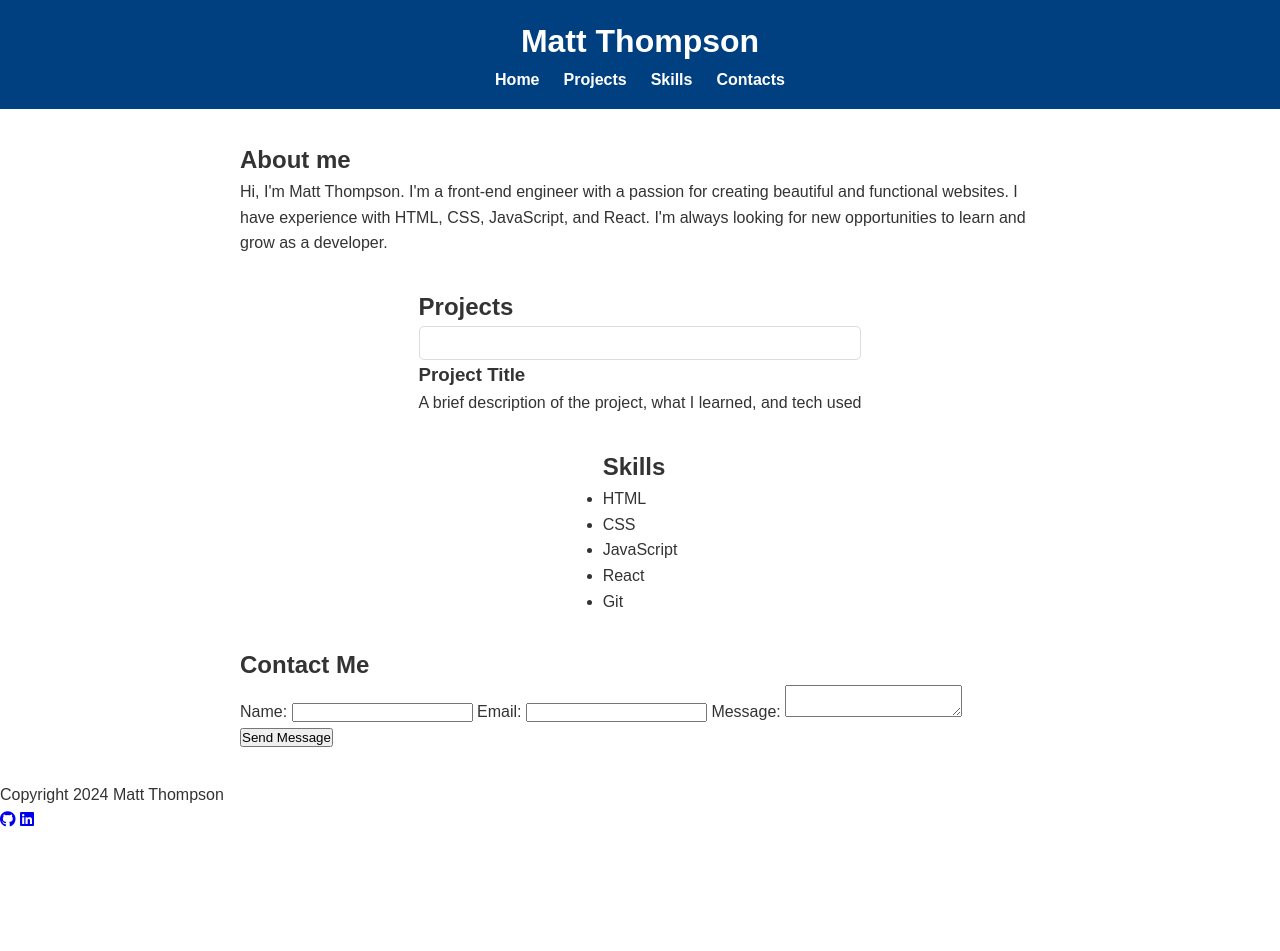
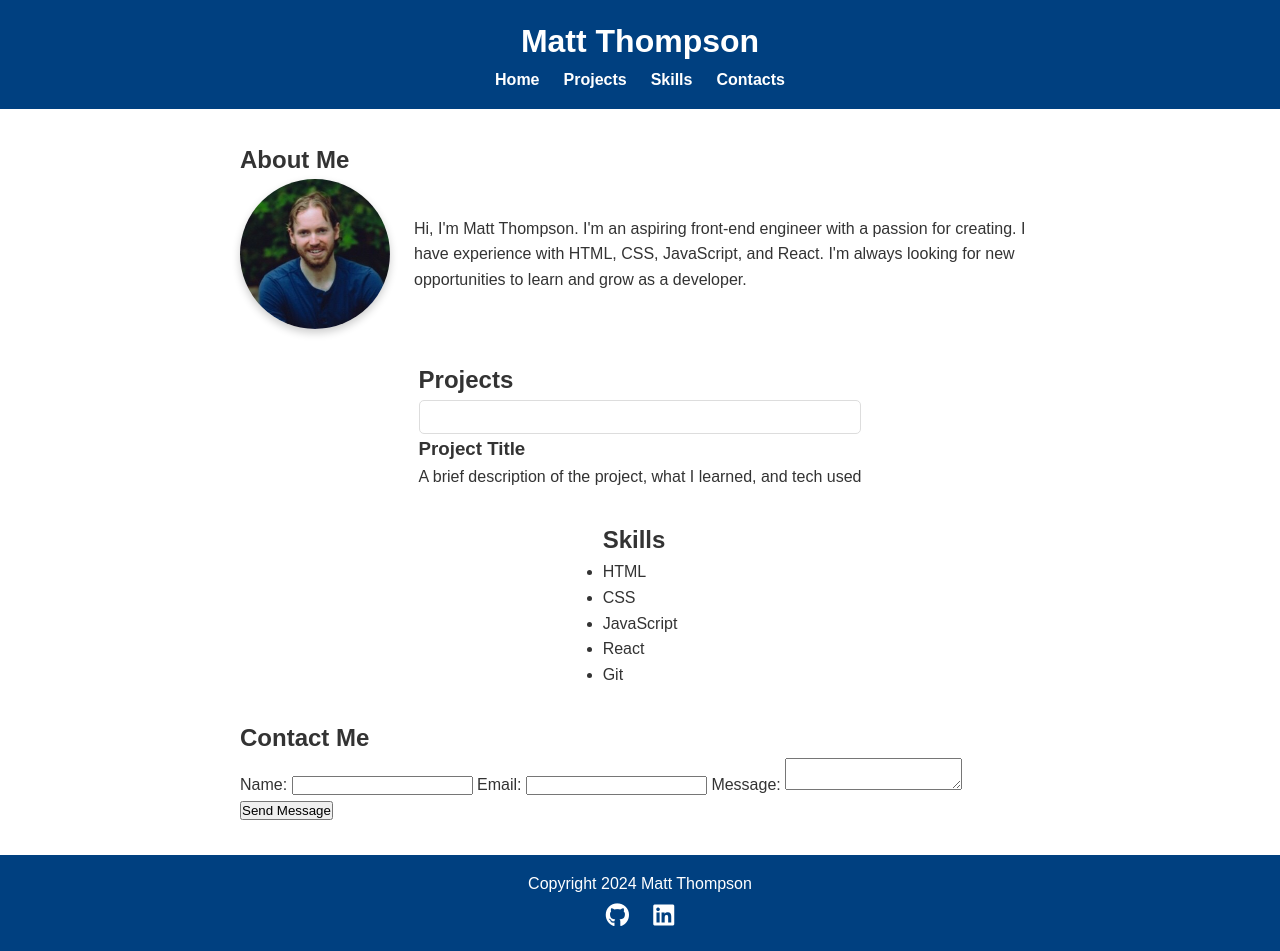
Before and after one commit to MattThompson15/portfolio-project, a plain HTML site: page index.html in a window 1280 px wide. Before the commit the page ends 833 px from the top, so only its background shows below. Drawn offline with Linux system fonts and the light colour scheme.

Commit message:
modified html, css, added image

```diff
--- a/index.html
+++ b/index.html
@@ -15,14 +15,16 @@
                 <li><a href="#home">Home</a></li>
                 <li><a href="#projects">Projects</a></li>
                 <li><a href="#skills">Skills</a></li>
-                <li><a href="#contacts">Contacts</a></li>
+                <li><a href="#contact">Contacts</a></li>
             </ul>
         </nav>
       </header>
       <main>
         <section id="home">
-            <h2>About me</h2>
-            <p>Hi, I'm Matt Thompson. I'm a front-end engineer with a passion for creating beautiful and functional websites. I have experience with HTML, CSS, JavaScript, and React. I'm always looking for new opportunities to learn and grow as a developer.</p>
+            <h2>About Me</h2>
+            <div class="about-content">
+                <img src="1706740780585.jpg" alt="Matt Thompson" class="about-image">
+            <p>Hi, I'm Matt Thompson. I'm an aspiring front-end engineer with a passion for creating. I have experience with HTML, CSS, JavaScript, and React. I'm always looking for new opportunities to learn and grow as a developer.</p>
         </section>
         <section id="projects">
             <h2>Projects</h2>
--- a/style.css
+++ b/style.css
@@ -50,6 +50,23 @@ section {
     margin: 0 auto;
 }
 
+.about-content {
+    display: flex;
+    align-items: center;
+    gap: 1.5rem;
+    max-width: 800px;
+    margin: 0 auto;
+}
+
+.about-image {
+    width: 150px;
+    height: 150px;
+    border-radius: 50%;
+    object-fit: cover;
+    box-shadow: 0 4px 8px rgba(0, 0, 0, 0.2);
+
+}
+
 .project-card {
     border: 1px solid #ddd;
     padding: 1rem;
@@ -57,3 +74,33 @@ section {
     text-align: center;
     transition: transfrom 0.2s ease, box-shadow 0.2s ease;
 }
+
+.project-card:hover {
+    transform: translateY(-5px);
+    box-shadow: 0 5px 15px rgba(0, 0, 0, 0.1);
+}
+
+footer {
+    background-color: #004080;
+    color: white;
+    text-align: center;
+    padding: 1em;
+}
+
+/* Footer Social Icons */
+.social-icons a {
+    margin: 0 10px;
+    color: white;
+    font-size: 1.5rem;
+    transition: color 0.3s ease;
+}
+
+.social-icons a:hover {
+    color: #ffd700;
+}
+
+@media (max-width: 768px) {
+    nav ul {
+        flex-direction: column;
+    }
+}
```
Also changed, not shown: 1706740780585.jpg (added).
